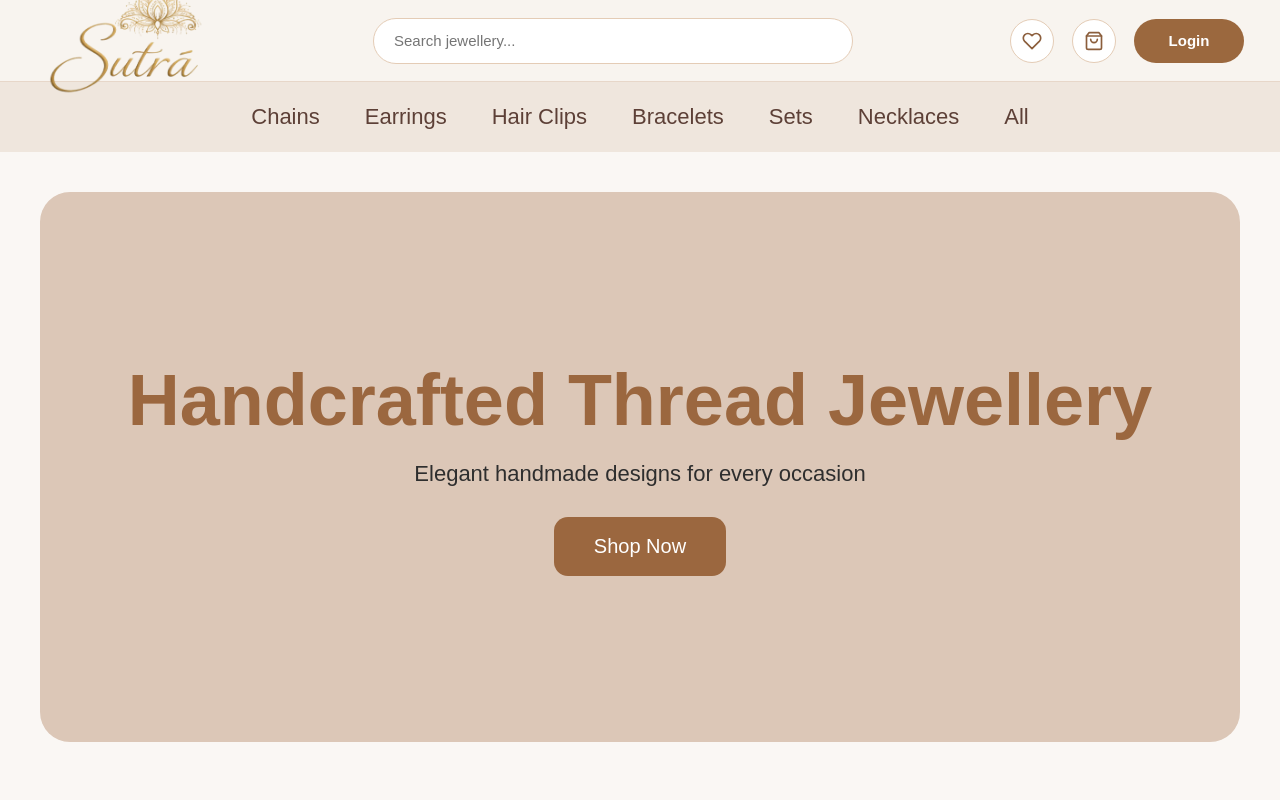
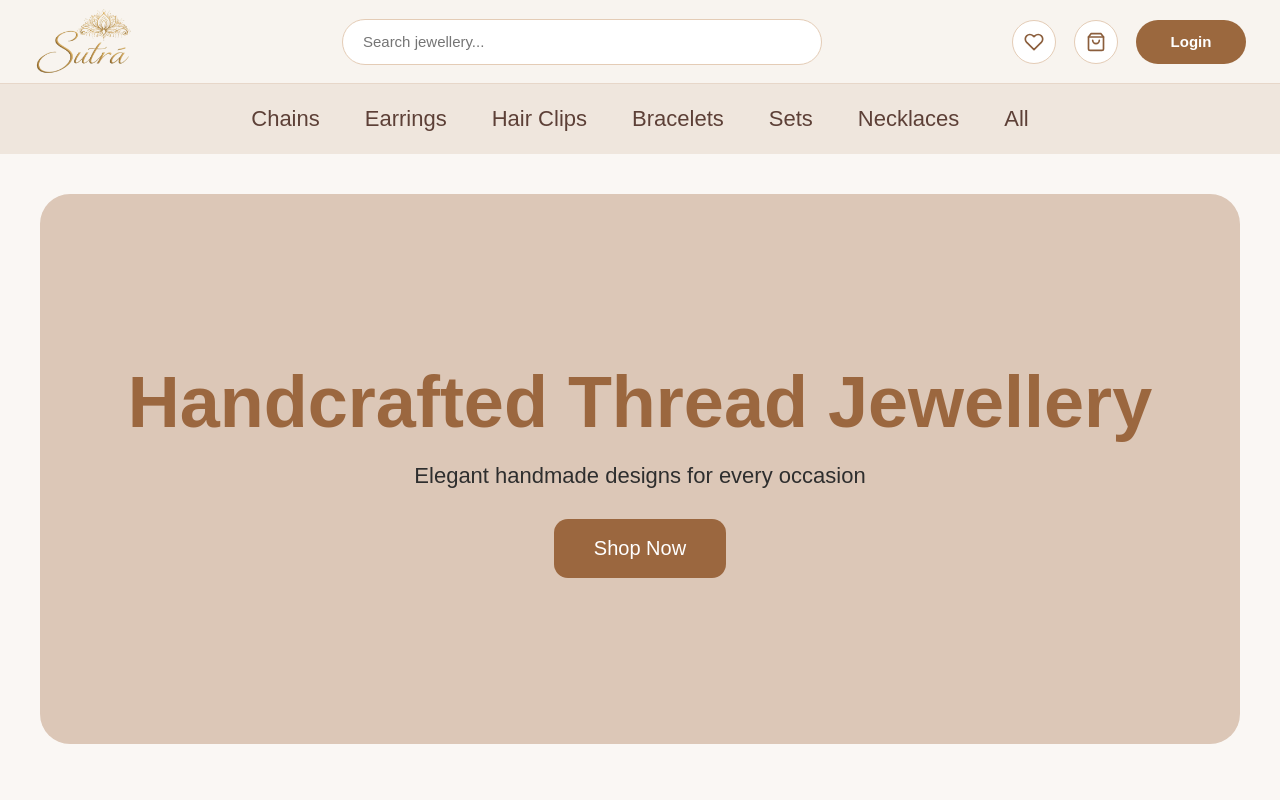
Before and after one commit to an2sh4a/Sutra, a React (Create React App) app in the folder sutra/: page / in a window 1280 px wide. Shown: the top 800 px of the page. Built offline with nearby package versions, Linux system fonts and the light colour scheme; no server answers; the database is empty.

Commit message:
logo button updated

```diff
--- a/sutra/src/components/Navbar.css
+++ b/sutra/src/components/Navbar.css
@@ -2,11 +2,12 @@
   position:sticky;
   top:0;
   z-index:1000;
-  display:flex;
+  display:grid;
   align-items:center;
-  justify-content:space-between;
-  height:82px;
-  padding:0 36px;
+  grid-template-columns:auto 1fr auto;
+  height:84px;
+  padding:0 34px;
+  column-gap:48px;
   background:#F8F4EF;
   border-bottom:1px solid #E7D7C9;
 }
@@ -14,23 +15,21 @@
 .logo{
   display:flex;
   align-items:center;
-  justify-content:center;
-  width:180px;
-  height:100%;
+  text-decoration:none;
   flex-shrink:0;
-  text-decoration:none;
+  padding-right:18px;
 }
 
 .logo img{
-  width:160px;
-  height:auto;
+  height:70px;
+  width:auto;
   display:block;
   object-fit:contain;
-  transition:.25s;
+  transition:opacity .25s ease;
 }
 
 .logo:hover img{
-  transform:scale(1.03);
+    opacity:.85;
 }
 
 .search-bar{
@@ -38,6 +37,7 @@
   height:46px;
   padding:0 20px;
   border:1px solid #E4CCB6;
+  justify-self:center;
   border-radius:999px;
   background:#fff;
   outline:none;
```
